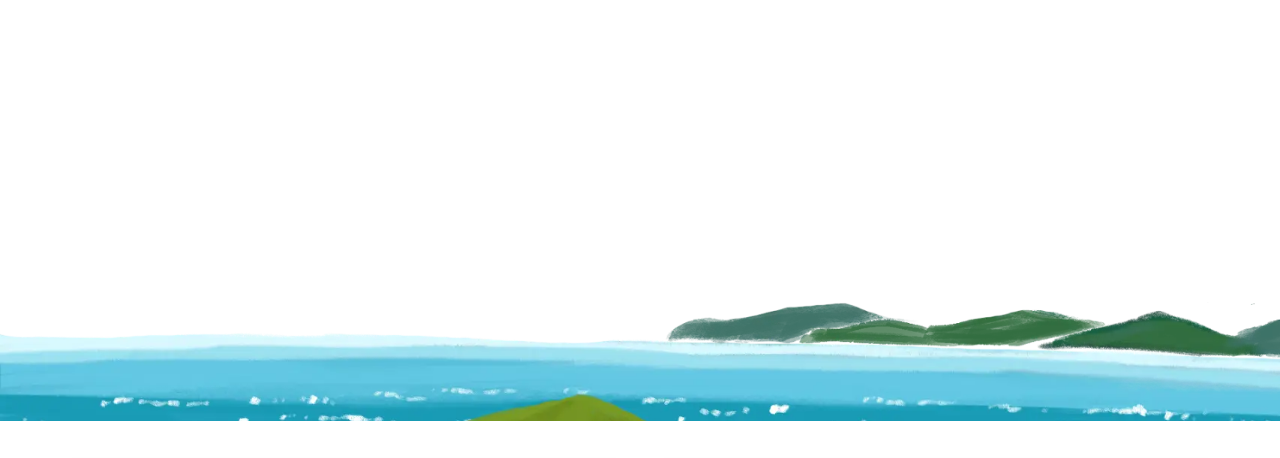
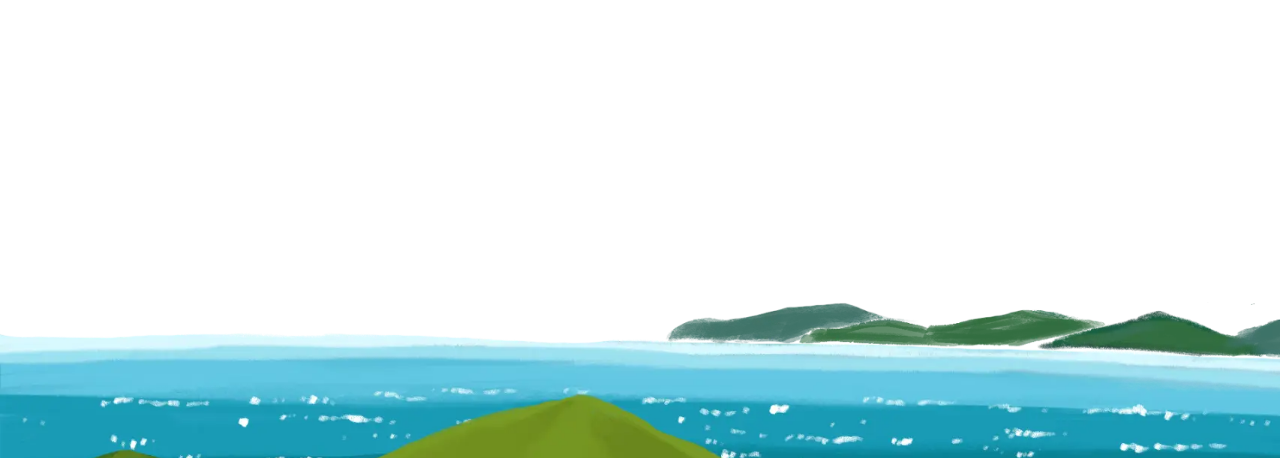
Before and after one commit to aoki1309-jpg/gunma-kids-homepage, a plain HTML site: page index.html in a window 1280 px wide. Shown: the part 297-755 px from the top of the page. Drawn offline with Linux system fonts and the light colour scheme.

Commit message:
Update style.css

```diff
--- a/css/style.css
+++ b/css/style.css
@@ -294,9 +294,8 @@ header {
 }
 
 .hero-image-wrap img {
+  display: block;
   width: 100%;
-  max-height: 420px;   /* ← 480 から 420 に */
-  object-fit: cover;
 }
 
 /* スマホ用ざっくり調整 */
```
